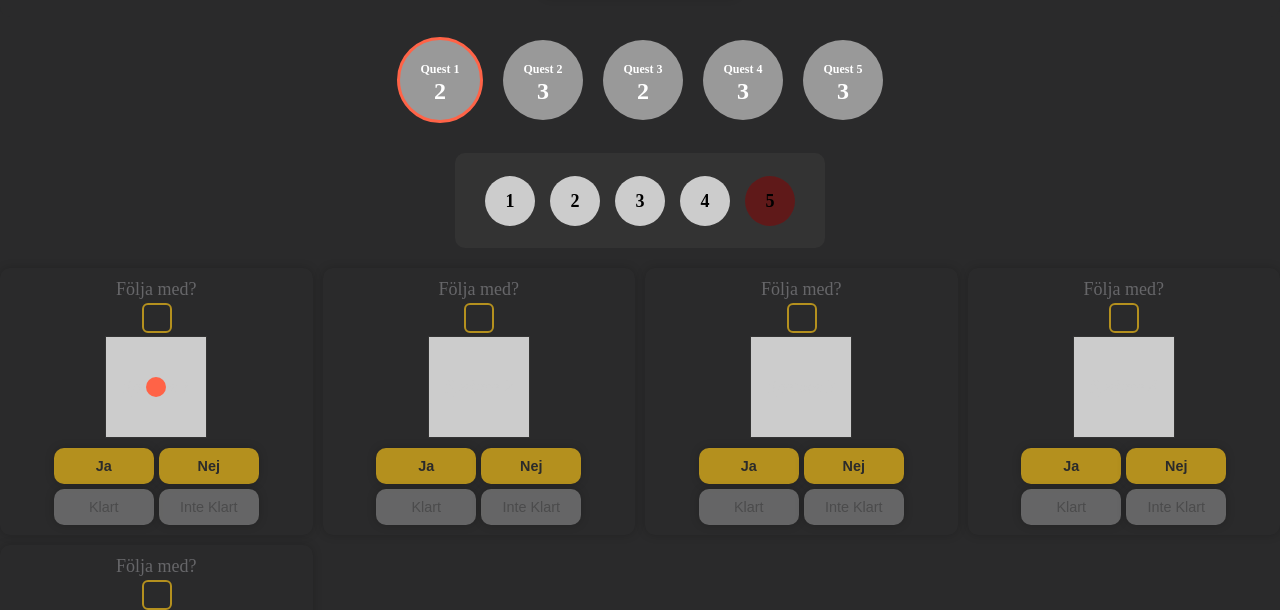
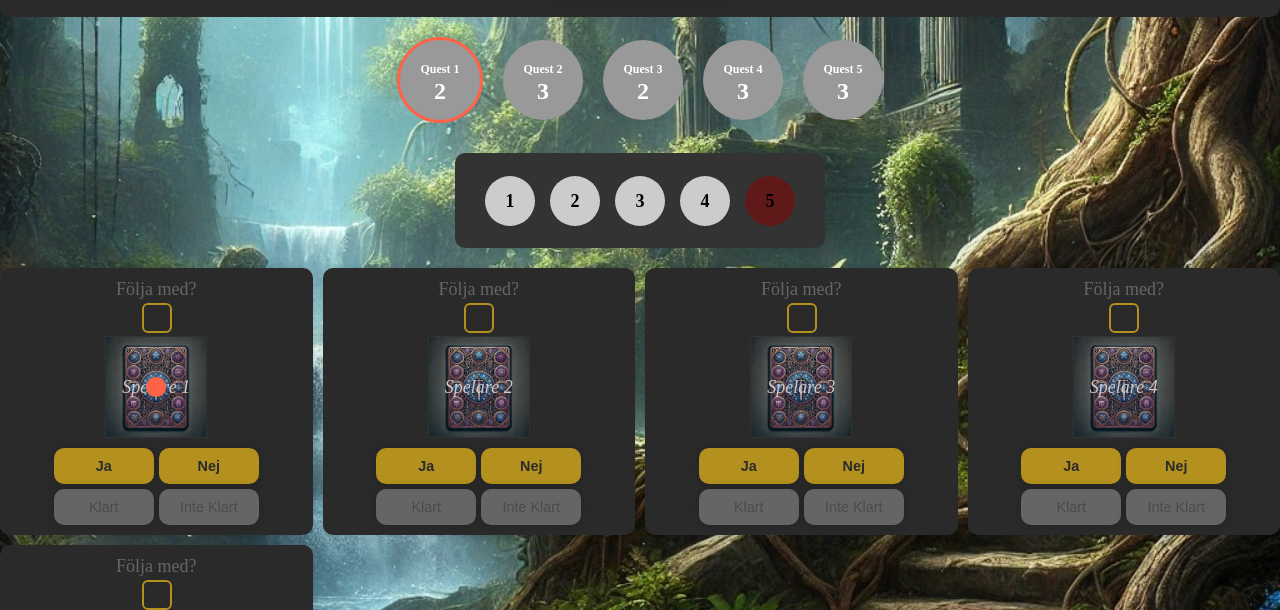
Before and after one commit to Banankontrakt/nummerett, a plain HTML site: page spelet.html in a window 1280 px wide. Both pictures are taken after a click on the button "Tilldela Roller". Shown: the part 166-776 px from the top of the page. Drawn offline with Linux system fonts and the light colour scheme.

Commit message:
Update spelet.css

```diff
--- a/spelet.css
+++ b/spelet.css
@@ -16,7 +16,7 @@ body {
     font-family: var(--ff);
     color: var(--colors);
     margin: 0;
-    background-image: url(/public/bilderavalon/mysticriver.jpg);
+    background-image: url(/bilderavalon/mysticriver.jpg);
     background-color: var(--colorbody);
     background-size: 100% 100%; /* Gör bilden lika stor som elementet */
     background-repeat: no-repeat; /* Förhindrar att bilden upprepas */
@@ -169,7 +169,7 @@ h1{
 .hidden-role {
     color: #ccc;
     font-style: italic;
-    background-image: url(/public/bilderavalon/backsidecard.jpg);
+    background-image: url(/bilderavalon/backsidecard.jpg);
     background-size: 100% 100%; /* Gör bilden lika stor som elementet */
     background-repeat: no-repeat; /* Förhindrar att bilden upprepas */
 }
```
